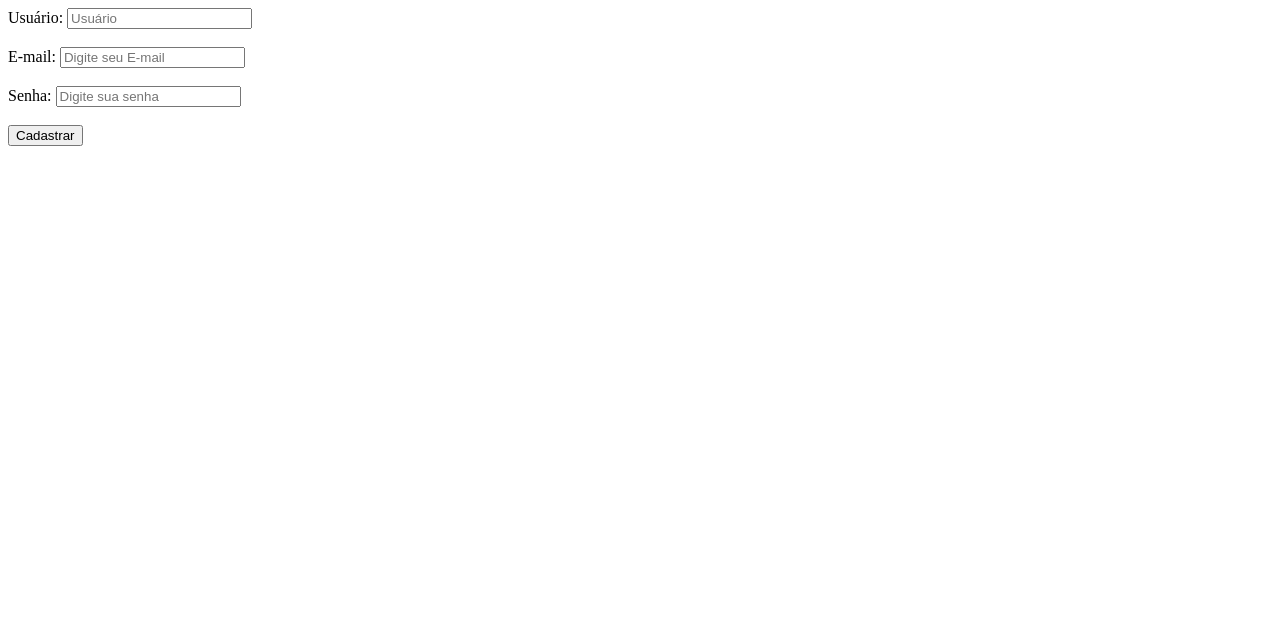
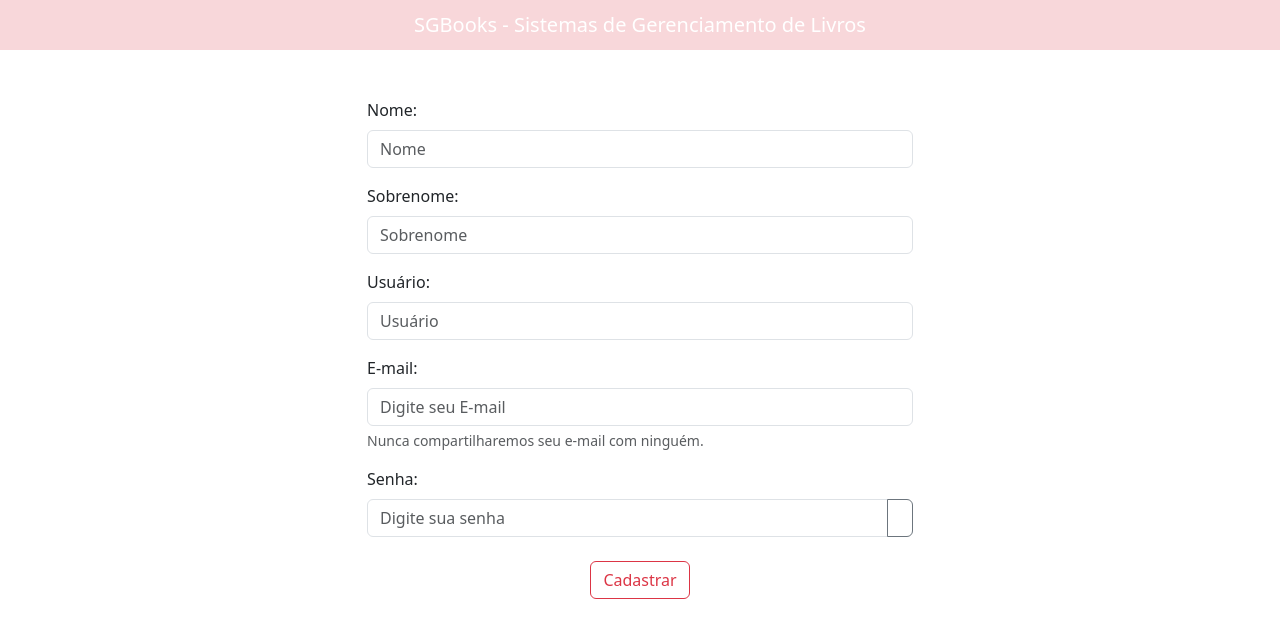
Before and after one commit to LauraUrba/Django, a Django app: template sgb_usuarios/templates/cadastro.html in a window 1280 px wide. Shown: the top 638 px of the page. Run offline with Django 3.2, Linux system fonts and the light colour scheme; the template is opened without the code that fills it, so the values that code supplies are empty.

Commit message:
ocutar caracter + estilação do cadastro

```diff
--- a/sgb_usuarios/templates/cadastro.html
+++ b/sgb_usuarios/templates/cadastro.html
@@ -3,25 +3,77 @@
 <head>
     <meta charset="UTF-8">
     <meta name="viewport" content="width=device-width, initial-scale=1.0">
+    <link href="https://cdn.jsdelivr.net/npm/bootstrap@5.3.8/dist/css/bootstrap.min.css" rel="stylesheet" integrity="sha384-sRIl4kxILFvY47J16cr9ZwB07vP4J8+LH7qKQnuqkuIAvNWLzeN8tE5YBujZqJLB" crossorigin="anonymous">
     <title>Cadastro de User</title>
+
 </head>
 <body>
-    <form action="{% url 'cadastro' %}" method="POST">
-        {% csrf_token %}
 
-        <label for="">Usuário:</label>
-        <input type="text" placeholder="Usuário" name="nome_usuario">
+    <header>
+    <nav class="navbar navbar-expand-lg navbar-dark bg-danger-subtle">
+        <div class="container-fluid justify-content-center">
+        <span class="navbar-brand mb-0 h1 mx-3 text-gray"> SGBooks - Sistemas de Gerenciamento de Livros </span>
+        </div>
+    </nav>
+    </header>
 
-        <br><br>
-        <label for="">E-mail:</label>
-        <input type="email" placeholder="Digite seu E-mail" name="email">
+        <div class="container mt-5 mb-5">
+    <div class="row justify-content-center">
+        <div class="col-md-8 col-lg-6">
+        <form action="{% url 'cadastro' %}" method="POST">
+            {% csrf_token %}
+            <div class="mb-3">
+            <label for="nome" class="form-label">Nome:</label>
+            <input type="text" class="form-control" id="nome" name="nome" placeholder="Nome" required>
+            </div>
 
-        <br><br>
-        <label for="">Senha:</label>
-        <input type="password" placeholder="Digite sua senha" name="senha">
+            <div class="mb-3">
+            <label for="sobrenome" class="form-label">Sobrenome:</label>
+            <input type="text" class="form-control" id="sobrenome" name="sobrenome" placeholder="Sobrenome" required>
+            </div>
 
-        <br><br>
-        <input type="submit" value="Cadastrar">
-    </form>
+            <div class="mb-3">
+            <label for="nome_usuario" class="form-label">Usuário:</label>
+            <input type="text" class="form-control" id="nome_usuario" name="nome_usuario" placeholder="Usuário" required>
+            </div>
+
+            <div class="mb-3">
+            <label for="email" class="form-label">E-mail:</label>
+            <input type="email" class="form-control" id="email" name="email" placeholder="Digite seu E-mail" required>
+            <div id="emailHelp" class="form-text">Nunca compartilharemos seu e-mail com ninguém.</div>
+            </div>
+
+            <div class="mb-3 position-relative">
+            <label for="senha" class="form-label">Senha:</label>
+            <div class="input-group">
+                <input type="password" class="form-control" id="senha" name="senha" placeholder="Digite sua senha" required>
+                <button class="btn btn-outline-secondary" type="button" id="toggleSenha">
+                <i class="bi bi-eye" id="iconSenha"></i>
+                </button>
+            </div>
+            </div>
+
+
+            <div class="text-center mt-4">
+            <button type="submit" class="btn btn-outline-danger">Cadastrar</button>
+            </div>
+        </form>
+        </div>
+    </div>
+    </div>
+
+    <script>
+    const senhaInput = document.getElementById('senha');
+    const toggleBtn = document.getElementById('toggleSenha');
+    const icon = document.getElementById('iconSenha');
+
+    toggleBtn.addEventListener('click', () => {
+        const isPassword = senhaInput.type === 'password';
+        senhaInput.type = isPassword ? 'text' : 'password';
+        icon.classList.toggle('bi-eye');
+        icon.classList.toggle('bi-eye-slash');
+    });
+    </script>
+
 </body>
 </html>
```
Also changed, not shown: db.sqlite3.
